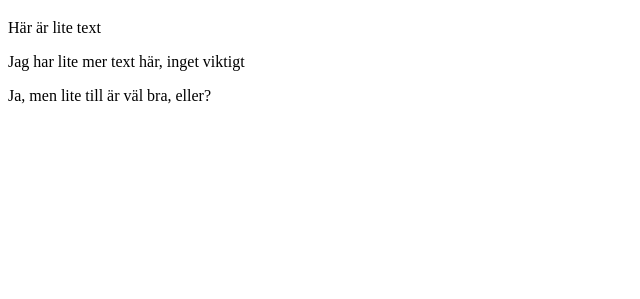
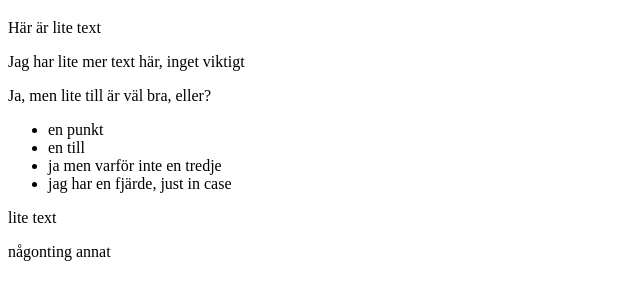
Before and after one commit to PaulinaPalmberg/testa, a plain HTML site: page index.html in a window 1280 px wide. Shown: the part 61-360 px from the top of the page, without its empty margins (0-640 px from the left). Drawn offline with Linux system fonts and the light colour scheme.

Commit message:
ny ändring

```diff
--- a/index.html
+++ b/index.html
@@ -9,5 +9,13 @@
 	<p>Här är lite text</p>
 	<p>Jag har lite mer text här, inget viktigt</p>
 	<p>Ja, men lite till är väl bra, eller?</p>
+
+	<ul><li>en punkt</li>
+	<li>en till</li>
+	<li>ja men varför inte en tredje</li>
+	<li>jag har en fjärde, just in case</li></ul>
+
+	<p>lite text</p>
+	<p>någonting annat</p>
 </body>
 </html>
```
